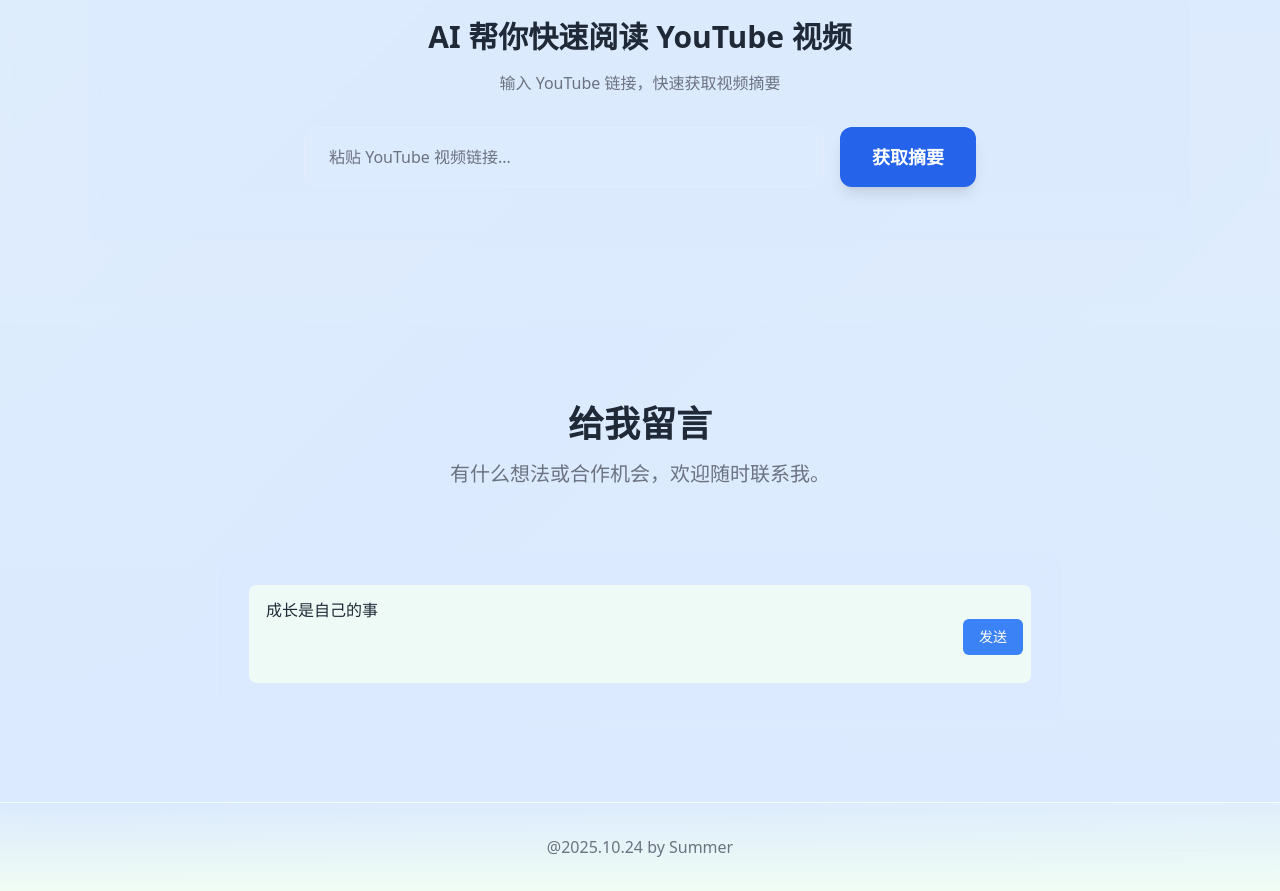
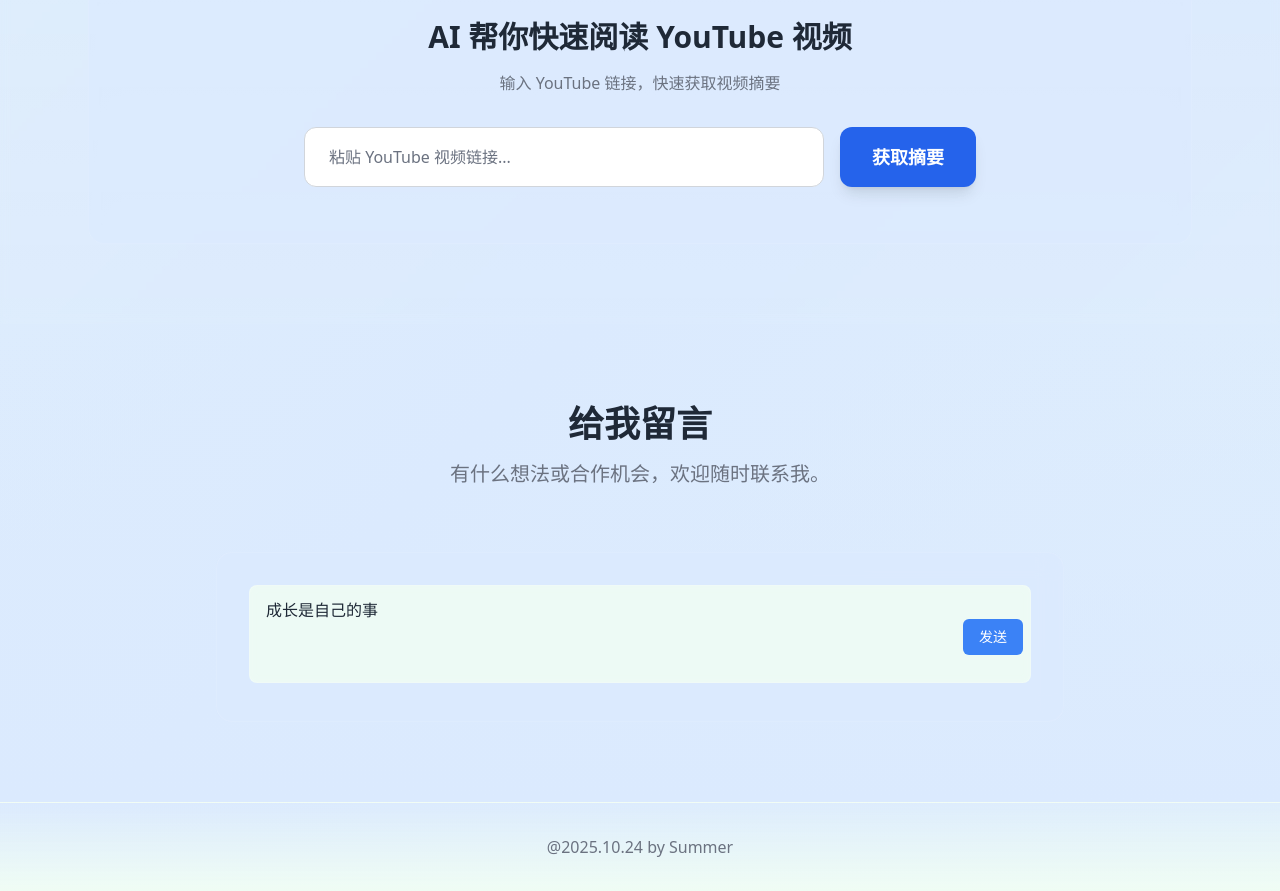
Before and after one commit to Summermax-cmd/summer-home, a website: page summer-portfolio.html in a window 1280 px wide. Shown: the part 3200-4091 px from the top of the page. Drawn offline with nearby package versions, Linux system fonts and the light colour scheme.

Commit message:
Change input background to white for better visibility

```diff
--- a/summer-portfolio.html
+++ b/summer-portfolio.html
@@ -939,7 +939,7 @@
                                 type="text"
                                 id="video-url-input"
                                 placeholder="粘贴 YouTube 视频链接..."
-                                class="flex-1 px-6 py-4 bg-white/5 border border-white/10 rounded-xl text-dark-text placeholder-medium-gray focus:outline-none focus:border-white/30 backdrop-blur-sm"
+                                class="flex-1 px-6 py-4 bg-white border border-gray-300 rounded-xl text-dark-text placeholder-gray-500 focus:outline-none focus:border-blue-500 focus:ring-2 focus:ring-blue-200"
                             >
                             <button
                                 onclick="fetchVideoSummary()"
```
